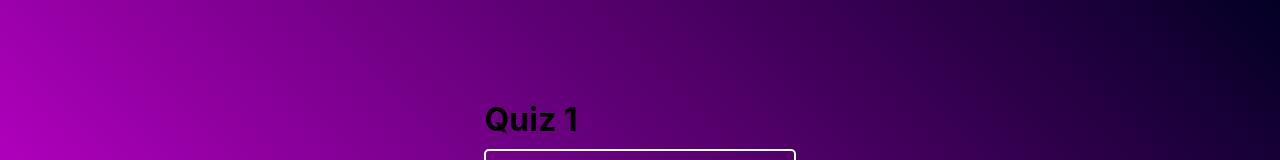
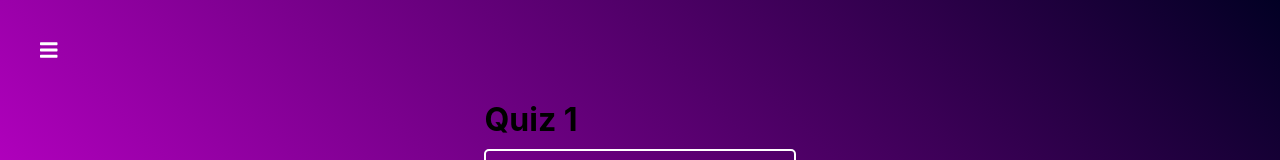
Before and after one commit to ToriaHUB/quiz-app, a React (Create React App) app: page / in a window 1280 px wide. Shown: the top 160 px of the page. Built offline with nearby package versions, Linux system fonts and the light colour scheme.

Commit message:
react-quiz: added navigation icon drawer

```diff
--- a/src/components/answers-list.tsx
+++ b/src/components/answers-list.tsx
@@ -1,7 +1,7 @@
 import React, { useState } from "react"
 import styled from "styled-components"
 import { QuestionResultT, QuestionT } from "../types"
-import { AnswerItem } from "./answerItem"
+import { AnswerItem } from "./answer-item"
 import { useDispatch } from "react-redux"
 import { Dispatch } from "redux"
 import { ActionType } from "../redux/types"
--- /dev/null
+++ b/src/components/menu-toggle.tsx
@@ -0,0 +1,31 @@
+import React from "react"
+import styled from "styled-components"
+import { FontAwesomeIcon } from "@fortawesome/react-fontawesome"
+import { faTimes } from "@fortawesome/free-solid-svg-icons"
+import { faBars } from "@fortawesome/free-solid-svg-icons/faBars"
+import { theme } from "../styles/theme"
+
+type Props = {
+  setIsDrawerVisible: () => void
+  isDrawerVisible: boolean
+}
+
+export const MenuToggle: React.FC<Props> = ({ isDrawerVisible, setIsDrawerVisible }) => {
+  return (
+    <Icon icon={isDrawerVisible ? faTimes : faBars} onClick={setIsDrawerVisible} isDrawerVisible={isDrawerVisible} />
+  )
+}
+
+const Icon = styled(FontAwesomeIcon)<{ isDrawerVisible: boolean }>`
+  position: fixed;
+  top: 40px;
+  left: ${props => (props.isDrawerVisible ? "320px" : "40px")};
+  font-size: 20px;
+  cursor: pointer;
+  color: ${theme.color.white};
+  transition: opacity, left 0.22s ease-in;
+  z-index: 100;
+  &:hover {
+    opacity: 0.7;
+  }
+`
--- a/src/hoc/layout.tsx
+++ b/src/hoc/layout.tsx
@@ -1,13 +1,20 @@
-import React from "react"
+import React, { useState } from "react"
 import styled from "styled-components"
+import { MenuToggle } from "../components/menu-toggle"
+import { theme } from "../styles/theme"
 
 type Props = {
   children: React.ReactNode
 }
 
 export const Layout: React.FC<Props> = ({ children }) => {
+  const [isDrawerVisible, setIsDrawerVisible] = useState(false)
+  const handleIsOpen = () => {
+    setIsDrawerVisible(!isDrawerVisible)
+  }
   return (
     <LayoutStyle>
+      <MenuToggle setIsDrawerVisible={handleIsOpen} isDrawerVisible={isDrawerVisible} />
       <main>{children}</main>
     </LayoutStyle>
   )
@@ -17,7 +24,7 @@ export const LayoutStyle = styled.div`
   display: flex;
   position: relative;
   justify-content: center;
-  background-image: linear-gradient(45deg, #fc00ff, #020024);
+  background-image: ${theme.gradient.universe};
   height: 100vh;
   width: 100vw;
 `
--- a/src/styles/theme.ts
+++ b/src/styles/theme.ts
@@ -4,8 +4,10 @@ export const theme = {
     green: "#28a745",
     white: "#ffffff",
     grey: "#808080",
-    greyBg: "#F7F7F9",
     black: "#000000",
     blue: "#007bff"
+  },
+  gradient: {
+    universe: "linear-gradient(45deg, #fc00ff, #020024)"
   }
 }
```
Also changed, not shown: src/components/answer-item.tsx (renamed from src/components/answerItem.tsx).
